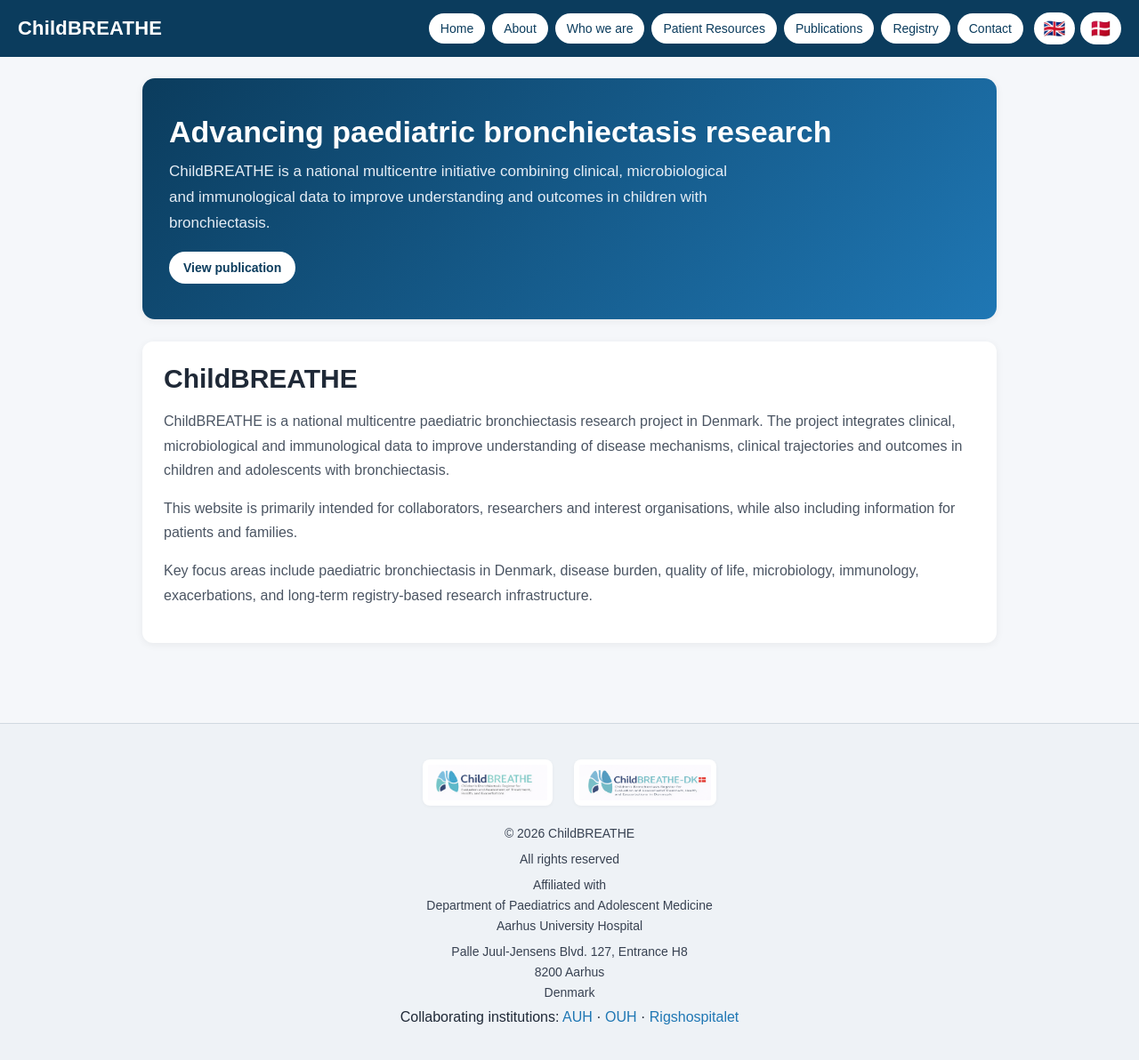
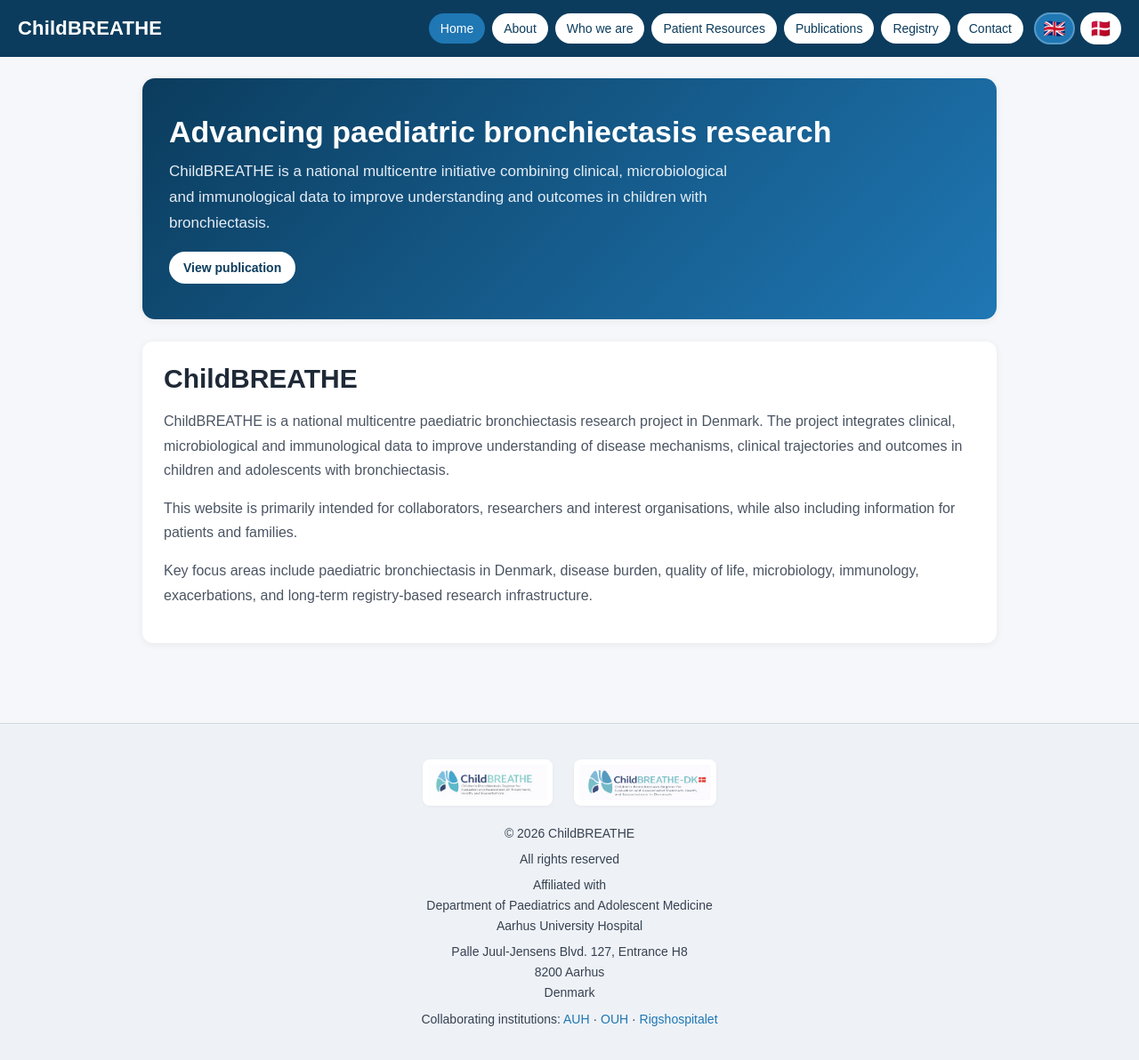
Before and after one commit to ChildBREATHE/childbreathe-website, a plain HTML site: page index.html in a window 1280 px wide. Shown: the whole page at 89% size. Drawn offline with Linux system fonts and the light colour scheme.

Commit message:
Update index.html

```diff
--- a/index.html
+++ b/index.html
@@ -469,6 +469,7 @@
           8200 Aarhus<br>
           Denmark
         </p>
+        <p>
           Collaborating institutions:
           <a href="https://www.auh.dk" target="_blank" rel="noopener noreferrer">AUH</a> ·
           <a href="https://www.ouh.dk" target="_blank" rel="noopener noreferrer">OUH</a> ·
@@ -537,7 +538,7 @@
         `,
         contact: `
           <h2>Contact</h2>
-          <p>Børn og Unge, Børnecenter for Lunge- og Allergisygdomme (BCLA), Aarhus University Hospital (AUH)</p>
+          <p>Børn og Unge, Børnecenter for Lunge- and Allergisygdomme (BCLA), Aarhus University Hospital (AUH)</p>
           <p>Email: <a href="mailto:auh.bronkiektasi@rm.dk">auh.bronkiektasi@rm.dk</a></p>
         `
       },
@@ -681,7 +682,7 @@ whoweare: `
 
     updateNav();
     loadContent();
-    updateLanguageButton();
+    updateLanguageButtons();
     showPage("home");
   </script>
 </body>
```
Lines whose indentation alone changed are shown as unchanged.
